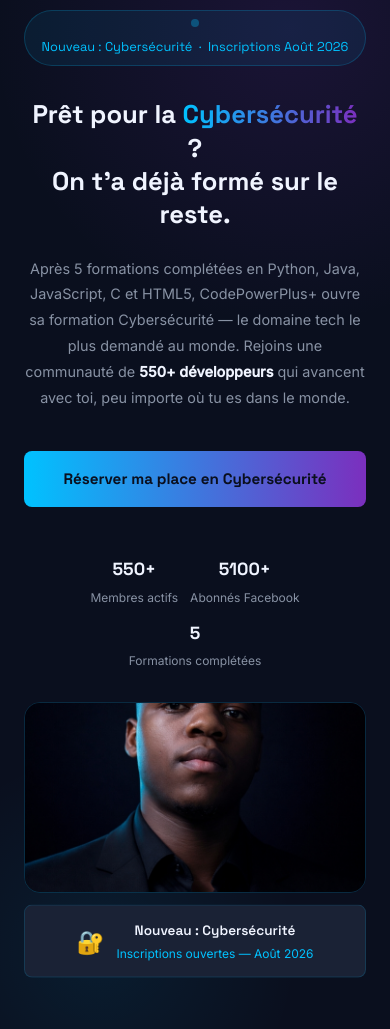
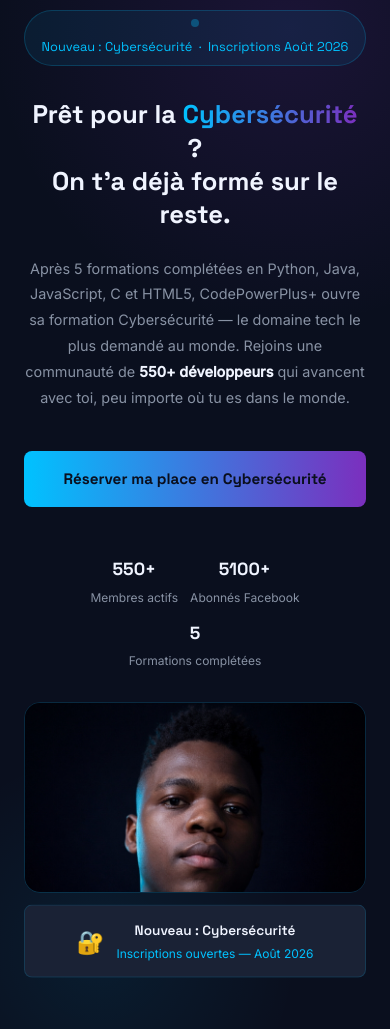
Before and after one commit to Mvogo-Zoa/portfolio, a plain HTML site: page index.html in a window 390 px wide. Shown: the part 71-1100 px from the top of the page. Drawn offline with Linux system fonts and the light colour scheme.

Commit message:
Mise a jour site

```diff
--- a/assets/css/style.css
+++ b/assets/css/style.css
@@ -2069,7 +2069,7 @@
         width: 100% !important;
         height: 100% !important;
         object-fit: cover !important;
-        object-position: center 40% !important;
+        object-position: center 10% !important;
         display: block !important;
     }
 
```
